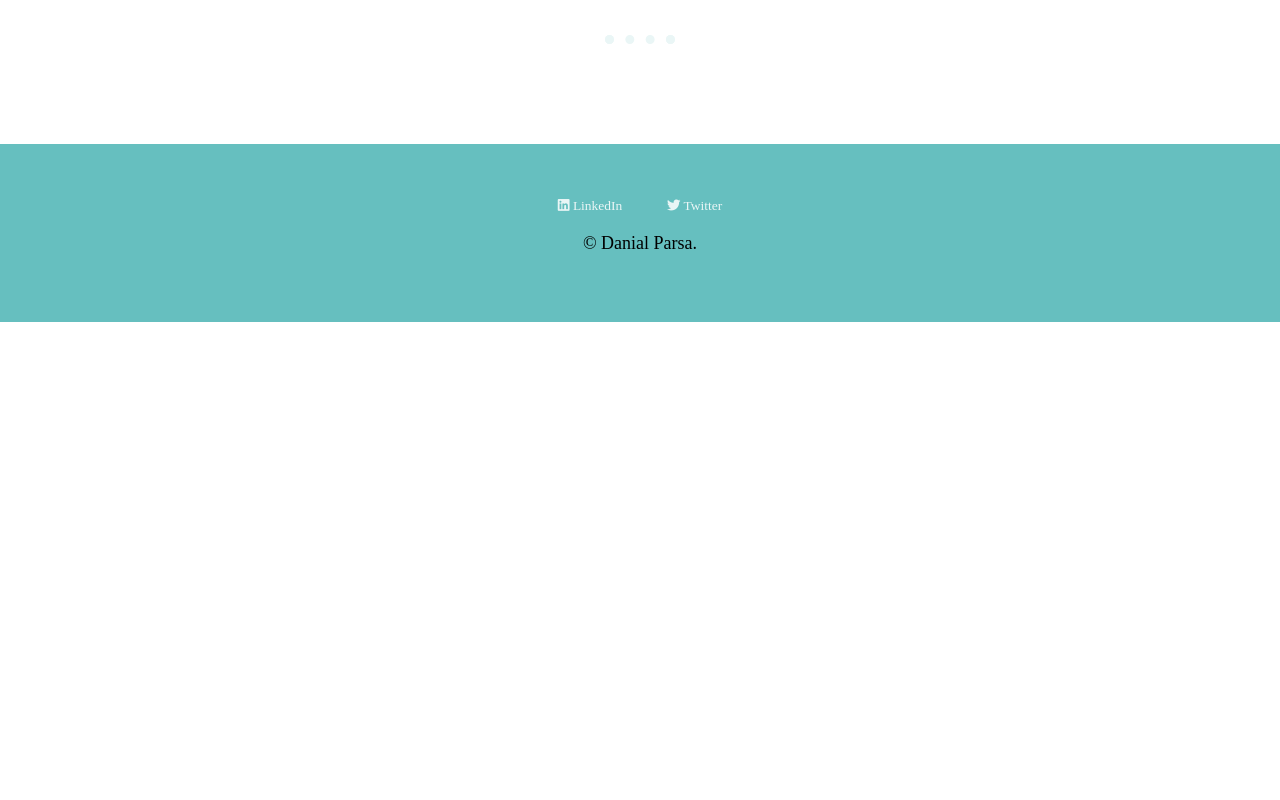
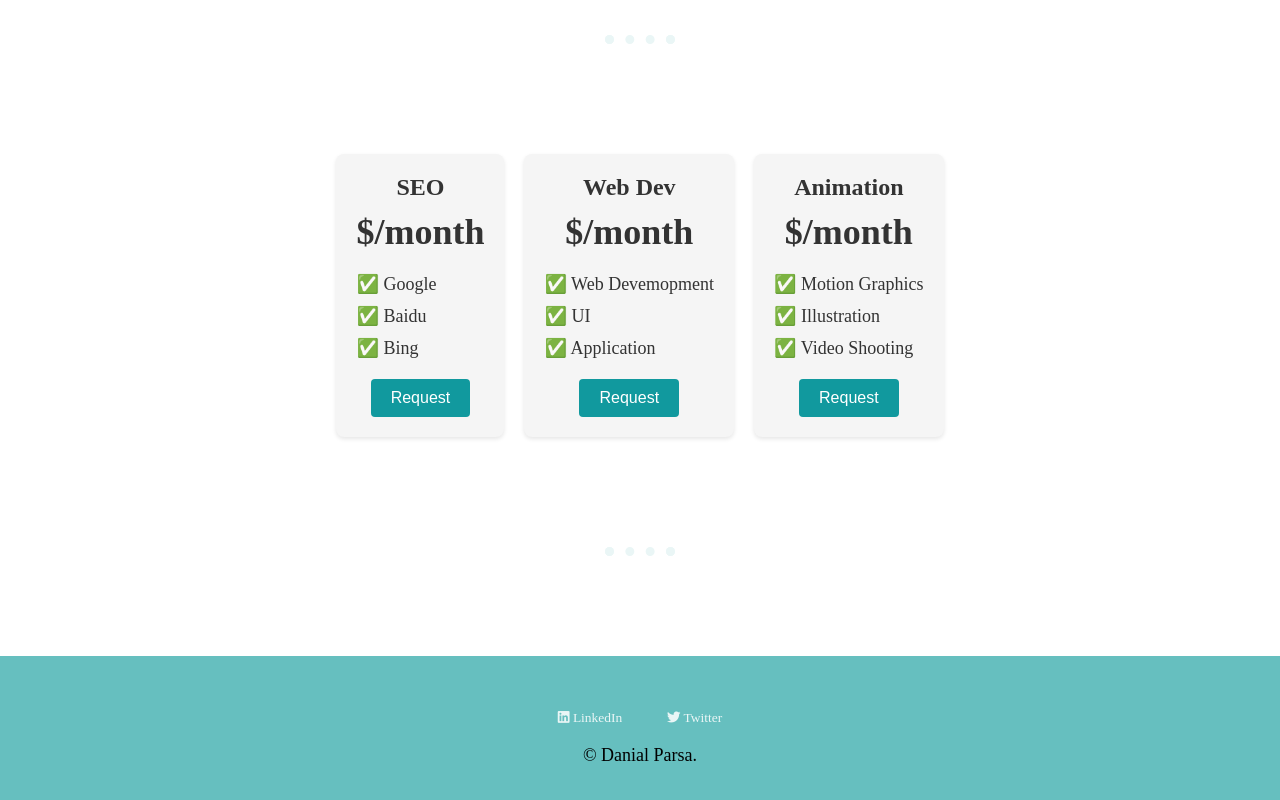
Before and after one commit to Danialp87/My-Personal-Website, a plain HTML site: page index.html in a window 1280 px wide. Shown: the part 4329-5129 px from the top of the page. Before the commit the page ends 4651 px from the top, so only its background shows below. Drawn offline with Linux system fonts and the light colour scheme.

Commit message:
Pricing-container

```diff
--- a/css/style.css
+++ b/css/style.css
@@ -12,6 +12,9 @@
   --profile-img-height: 300px;
   --images-width: 250px;
   --images-height: 250px;
+  --pricing-bg-color: #f5f5f5;
+ --pricing-text-color: #333;
+ --pricing-primary-color: #11999e;
 }
 
 html {
@@ -179,6 +182,63 @@ hr {
   justify-content: center;
 }
 
+.pricing-container {
+  display: flex;
+  justify-content: center;
+  align-items: center;
+}
+
+.pricing-plan {
+  background-color: var(--pricing-bg-color);
+  padding: 20px;
+  text-align: center;
+  border-radius: 8px;
+  margin: 10px;
+  box-shadow: 0 2px 4px rgba(0, 0, 0, 0.1);
+}
+
+.plan-title {
+  font-size: 24px;
+  font-weight: 600;
+  margin-bottom: 10px;
+  color: var(--pricing-text-color);
+}
+
+.plan-price {
+  font-size: 36px;
+  font-weight: 700;
+  margin-bottom: 20px;
+  color: var(--pricing-text-color);
+}
+
+.plan-features {
+  text-align: start;
+  list-style: none;
+  padding: 0;
+  margin-bottom: 20px;
+  color: var(--pricing-text-color);
+}
+
+.plan-features li {
+  margin-bottom: 10px;
+}
+
+.plan-button {
+  background-color: var(--pricing-primary-color);
+  color: #fff;
+  padding: 10px 20px;
+  border: none;
+  border-radius: 4px;
+  font-size: 16px;
+  cursor: pointer;
+  transition: background-color 0.3s ease;
+}
+
+.plan-button:hover {
+  background-color: #0056b3;
+}
+
+
 /* Responsive Styles */
 
 @media screen and (max-width: 768px) {
--- a/index.html
+++ b/index.html
@@ -71,6 +71,41 @@
   <div class="button-container">
     <a href="mailto:danialparsa87@gmail.com" class="btn">Contact Me</a>
   </div>
+  <hr>
+
+  <div class="pricing-container">
+    <div class="pricing-plan">
+      <div class="plan-title">SEO</div>
+      <div class="plan-price">$/month</div>
+      <ul class="plan-features">
+        <li>✅ Google</li>
+        <li>✅ Baidu</li>
+        <li>✅ Bing</li>
+      </ul>
+      <button class="plan-button">Request</a>
+    </div>
+    <div class="pricing-plan">
+      <div class="plan-title">Web Dev</div>
+      <div class="plan-price">$/month</div>
+      <ul class="plan-features">
+        <li>✅ Web Devemopment</li>
+        <li>✅ UI</li>
+        <li>✅ Application</li>
+      </ul>
+      <button class="plan-button">Request</a>
+    </div>
+    <div class="pricing-plan">
+      <div class="plan-title">Animation</div>
+      <div class="plan-price">$/month</div>
+      <ul class="plan-features">
+        <li>✅ Motion Graphics</li>
+        <li>✅ Illustration</li>
+        <li>✅ Video Shooting</li>
+      </ul>
+      <button class="plan-button">Request</a>
+    </div>
+  </div>
+
 
 </div>
 <hr>
```
